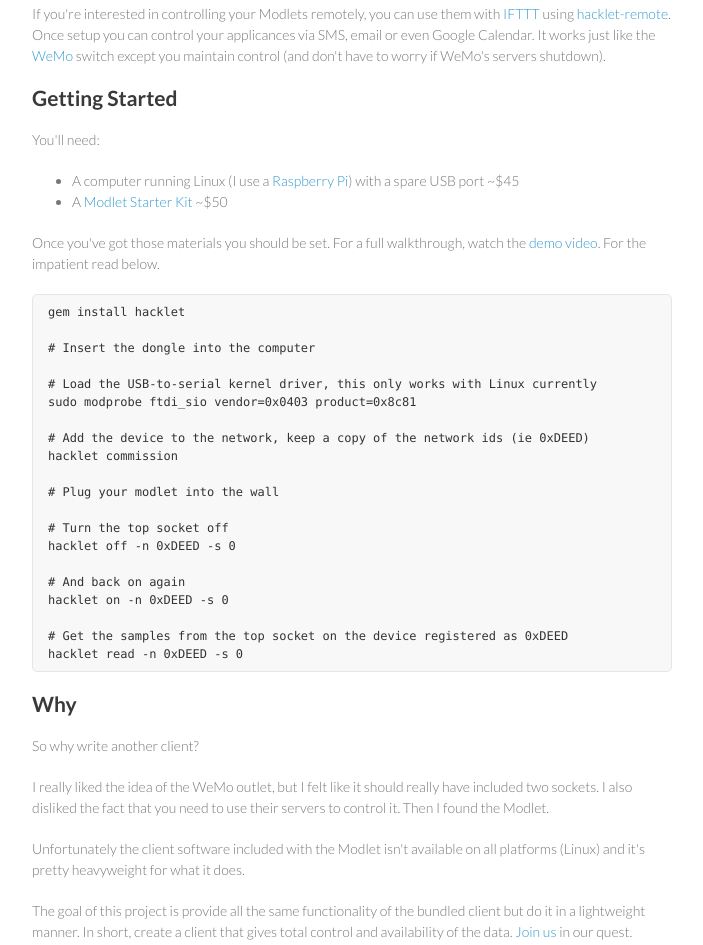
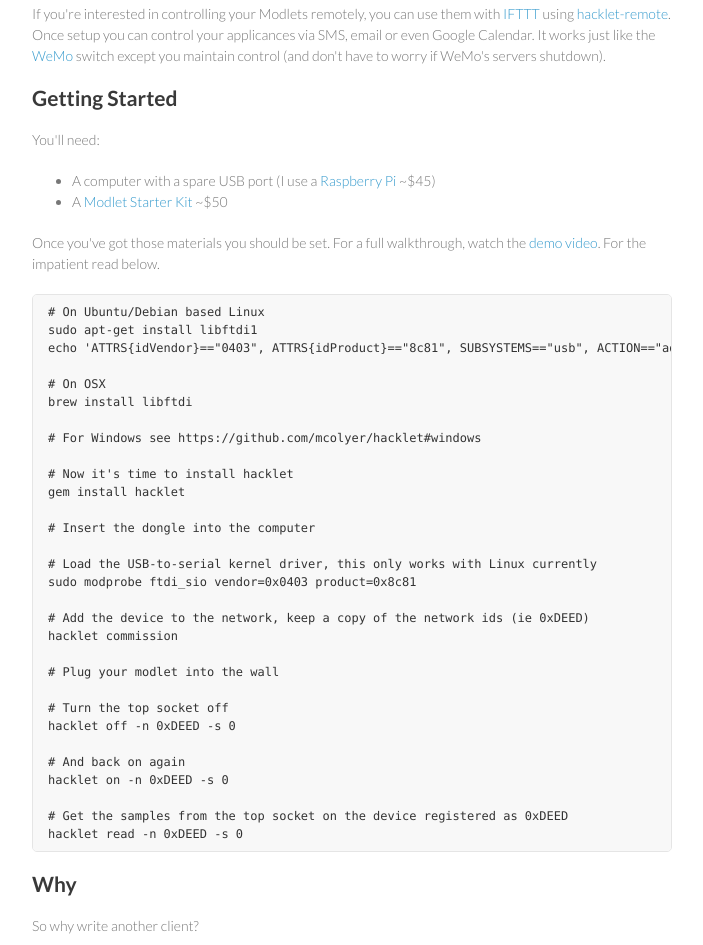
Before and after one commit to mcolyer/hacklet, a plain HTML site: page index.html in a window 1280 px wide. Shown: the part 869-1814 px from the top of the page, without its empty margins (288-991 px from the left). Drawn offline with Linux system fonts and the light colour scheme.

Commit message:
Update getting started for cross platform support

```diff
--- a/index.html
+++ b/index.html
@@ -55,7 +55,7 @@
 </p>
 
 <ul>
-<li>A computer running Linux (I use a <a href="http://www.amazon.com/gp/product/B009SQQF9C/ref=as_li_ss_tl?ie=UTF8&camp=1789&creative=390957&creativeASIN=B009SQQF9C&linkCode=as2&tag=matcol01-20">Raspberry Pi</a>) with a spare USB port ~$45</li>
+<li>A computer with a spare USB port (I use a <a href="http://www.amazon.com/gp/product/B009SQQF9C/ref=as_li_ss_tl?ie=UTF8&camp=1789&creative=390957&creativeASIN=B009SQQF9C&linkCode=as2&tag=matcol01-20">Raspberry Pi</a> ~$45)</li>
 <li>A <a href="http://www.amazon.com/gp/product/B00AAT43OA/ref=as_li_qf_sp_asin_tl?ie=UTF8&camp=1789&creative=9325&creativeASIN=B00AAT43OA&linkCode=as2&tag=matcol-20">Modlet Starter Kit</a> ~$50</li>
 </ul>
 
@@ -64,7 +64,17 @@
 href="http://youtu.be/rTn9QfW8NS8">demo video</a>. For the impatient read below.
 </p>
 
-<pre><code>gem install hacklet
+<pre><code># On Ubuntu/Debian based Linux
+sudo apt-get install libftdi1
+echo 'ATTRS{idVendor}=="0403", ATTRS{idProduct}=="8c81", SUBSYSTEMS=="usb", ACTION=="add", MODE="0660", GROUP="plugdev"' | sudo tee /etc/udev/rules.d/99-thinkeco.rules
+
+# On OSX
+brew install libftdi
+
+# For Windows see https://github.com/mcolyer/hacklet#windows
+
+# Now it's time to install hacklet
+gem install hacklet
 
 # Insert the dongle into the computer
 
```
